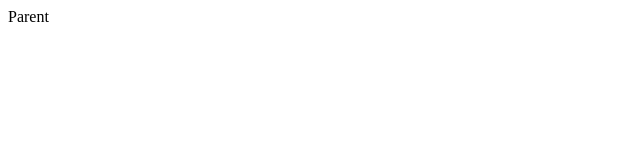
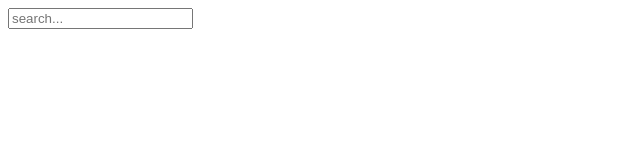
Before and after one commit to ch2isk4kos/pwa-demo, a React (Create React App) app in the folder pwa-client/: page / in a window 1280 px wide. Shown: the top 160 px of the page, without its empty margins (0-640 px from the left). Built offline with nearby package versions, Linux system fonts and the light colour scheme; the HTML template or start-up script is replaced by a standard one.

Commit message:
added input tag for search query

```diff
--- a/pwa-client/src/App.js
+++ b/pwa-client/src/App.js
@@ -1,9 +1,18 @@
 import React from 'react';
-import fetchWeather  from './adapters/weatherAdapter.js';
+import fetchWeather  from './adapters/weatherAdapter';
 
 const App = () => {
   return (
-    <div>Parent</div>
+    <div className="App">
+      <div className="main-container">
+        <input
+          type="text"
+          className=""
+          placeholder="search..."
+          value={""}
+          onChange={""} />
+      </div>
+    </div>
   );
 }
 
```
